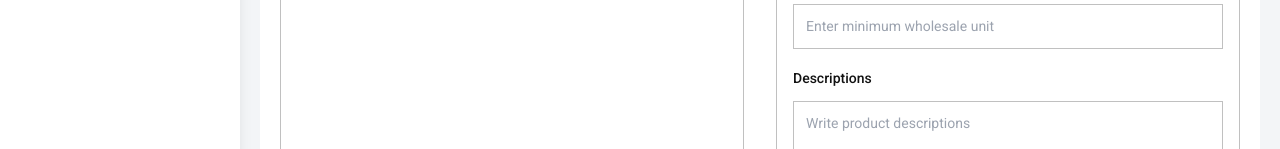
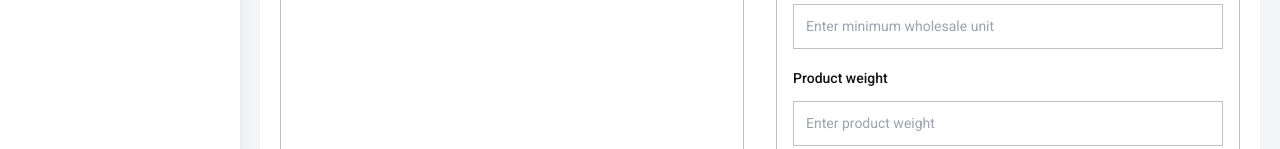
Before and after one commit to jettechnologies/sagar-ecommerce-dashboard, a React (Vite) app: page /admin/products/add-product in a window 1280 px wide. Shown: the part 803-952 px from the top of the page. Built offline with nearby package versions, Linux system fonts and the light colour scheme; no server answers.

Commit message:
Updated the add product form

```diff
--- a/src/pages/auth/Login.tsx
+++ b/src/pages/auth/Login.tsx
@@ -108,6 +108,7 @@ const Login = () => {
             console.log(response);
 
             setItem(response);
+            navigate("/admin", {replace: true })
         }
          catch (e: any) {
             setResError(e.message);
@@ -119,7 +120,7 @@ const Login = () => {
         if(resError !== null){
             return;
         }
-        navigate("/admin", {replace: true })
+
     }
 
 
--- a/src/pages/dashboard/AddProduct.tsx
+++ b/src/pages/dashboard/AddProduct.tsx
@@ -4,7 +4,7 @@ import Select from "@/components/Select";
 import { useCategories } from "../hooks/usCategories";
 import { useCallback, useEffect, useState } from "react";
 import { FileDrop } from "@/components/FileDrop";
-// import { imageValidate } from "@/utils/imageValidate";
+import { imageValidate } from "@/utils/imageValidate";
 // import { useUserForm } from "../hooks/useUserForm";
 import { useNavigate } from "react-router-dom";
 // import MultiSelect from "@/components/MultiSelect";
@@ -18,6 +18,7 @@ export interface ProductData {
   taxRate: string;
   wholesalePrice: string;
   minWholesaleQuantity: string;
+  productWeight: string;
   categoryId: string;
 }
 
@@ -39,7 +40,8 @@ const AddProduct = () => {
     categoryId: "",
     wholesalePrice: "",
     minWholesaleQuantity: "",
-    taxRate: ""
+    taxRate: "",
+    productWeight: "",
   });
 
   const [variants, setVariants] = useState<{color: string; size: string}>({
@@ -162,13 +164,13 @@ const AddProduct = () => {
     }
 
     const imgArr = Array.from(files);
-    // const validate = imageValidate(imgArr);
+    const validate = imageValidate(imgArr);
 
-    // if (!validate) {
-    //   console.log("the validation failed");
+    if (!validate) {
+      console.log("the validation failed");
 
-    //   return;
-    // }
+      return;
+    }
 
     setProductData((prevFormData) => ({
       ...prevFormData,
@@ -234,6 +236,7 @@ const handleFormSubmit = async (e: React.FormEvent<HTMLFormElement>) => {
     formDataToSend.append("price", productData.price);
     formDataToSend.append("categoryId", productData.categoryId);
     formDataToSend.append("wholesalePrice", productData.wholesalePrice);
+    formDataToSend.append("weight", productData.productWeight);
     formDataToSend.append("minWholesaleQuantity", productData.minWholesaleQuantity);
 
     // Append optional fields if they exist
@@ -473,6 +476,22 @@ const handleFormSubmit = async (e: React.FormEvent<HTMLFormElement>) => {
             </div>
             <div className="w-full">
               <label
+                htmlFor="product-weight"
+                className="text-size-400 text-text-black font-medium mb-3"
+              >
+                Product weight
+              </label>
+              <input
+                type="number"
+                placeholder="Enter product weight"
+                id="product-weight"
+                name="productWeight"
+                onChange={handleInputChange}
+                className="mt-3 border border-[#c0c0c0] w-full p-3 font-roboto text-size-400 font-normal first-letter:uppercase"
+              />
+            </div>
+            <div className="w-full">
+              <label
                 htmlFor="product-desc"
                 className="text-size-400 text-text-black font-medium mb-3"
               >
--- a/src/pages/dashboard/AdminLayout.tsx
+++ b/src/pages/dashboard/AdminLayout.tsx
@@ -153,7 +153,7 @@ const AdminLayout = () => {
                   </Link>
                   <Link to ="inventory">
                     <li className={`p-2 flex gap-3 ${paths?.includes("accounts") ? "text-white bg-black" : "text-text-black"} items-center`}>
-                      <Layers3 size = {20} color={`${paths.includes("accounts") ? "#fff" : "#121212"}`}/>
+                      <Layers3 size = {20} color={`${paths.includes("inventory") ? "#fff" : "#121212"}`}/>
                       <p className="text-size-400 font-normal capitalize">inventory</p>
                     </li>
                   </Link>
--- a/src/utils/imageValidate.ts
+++ b/src/utils/imageValidate.ts
@@ -12,8 +12,8 @@ export const imageValidate = (imageArr: File[]) =>{
             isValid = false;
             return;
         }
-        else if(fileSize > 2){
-            alert("File to big");
+        else if(fileSize > 6){
+            alert("File to bigger than 6mb");
             console.log("file to big");
             isValid = false;
             return;
```
